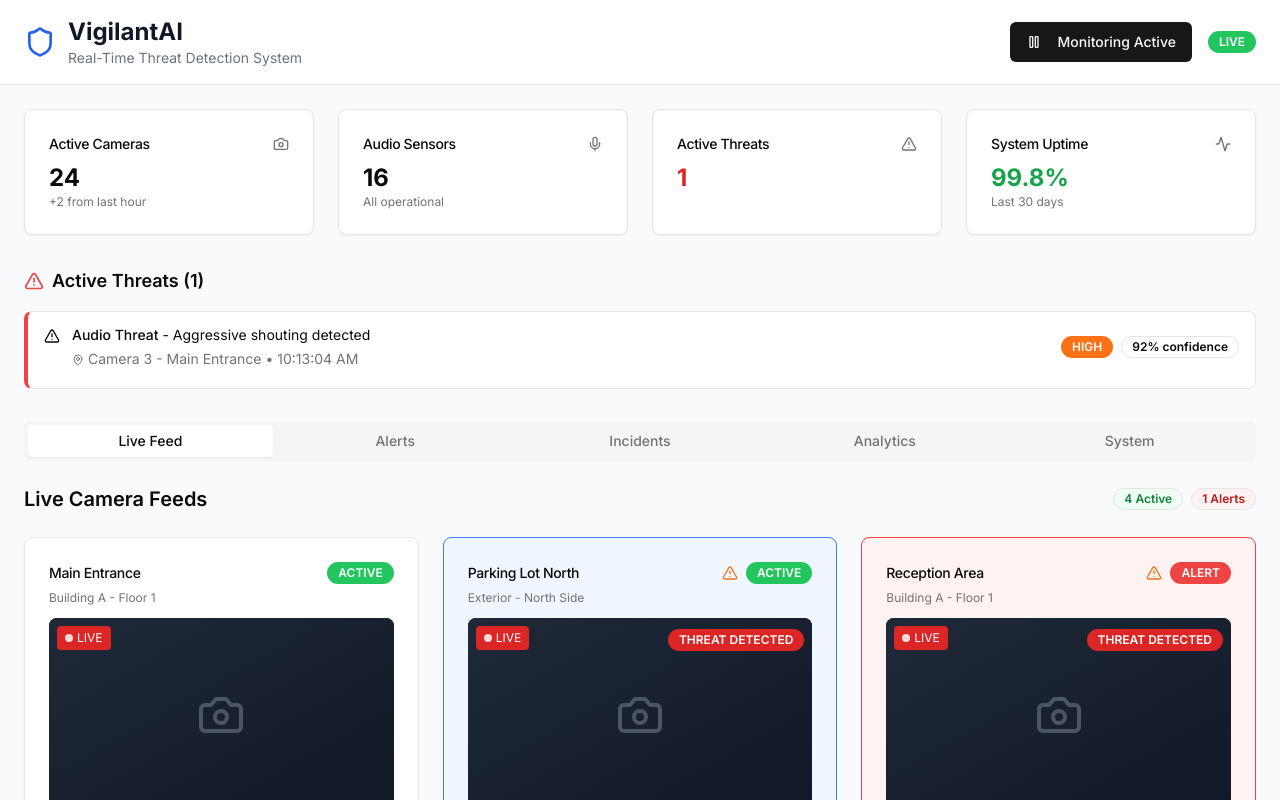
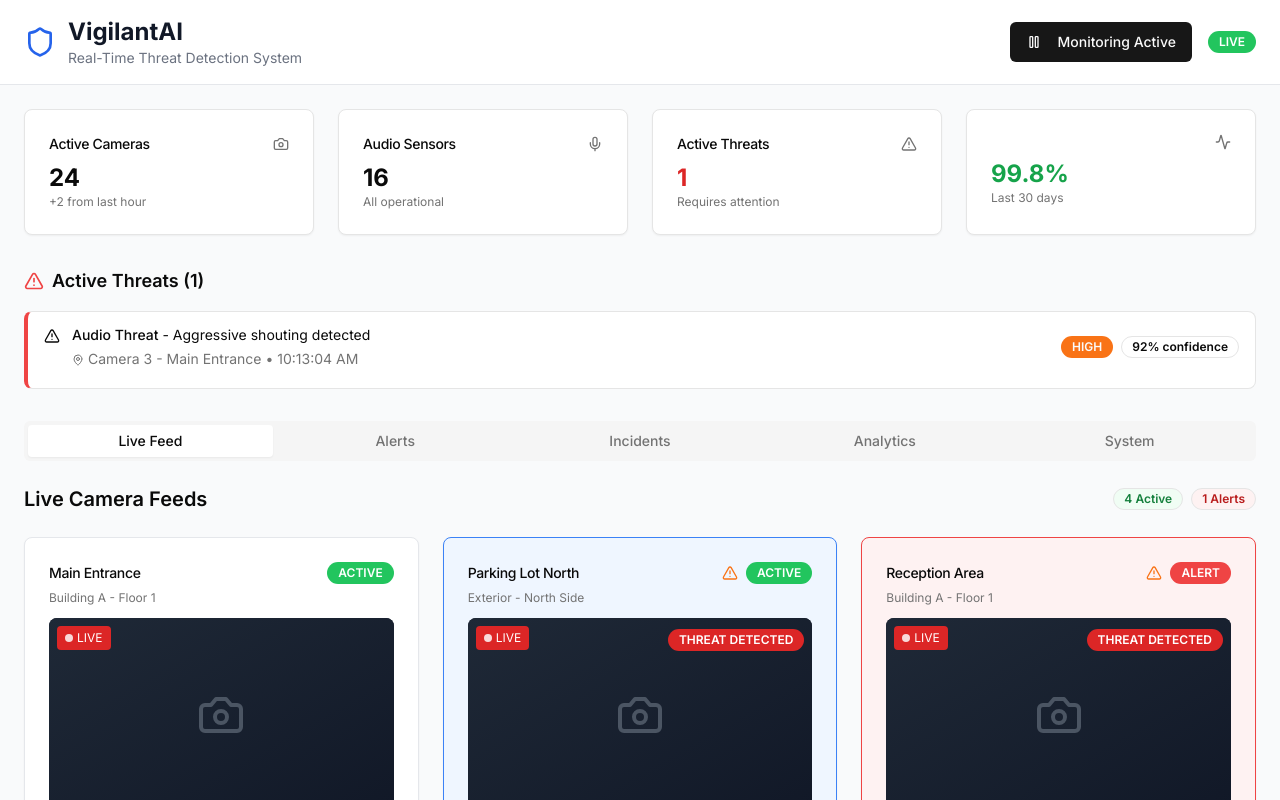
Before and after one commit to ManthikaL/vigilant-ai-system, a Next.js app: page / in a window 1280 px wide. Shown: the top 800 px of the page. Built offline with nearby package versions, Linux system fonts and the light colour scheme.

Commit message:
second Update the CardHeader

```diff
--- a/app/page.tsx
+++ b/app/page.tsx
@@ -163,13 +163,13 @@ export default function Dashboard() {
             </CardHeader>
             <CardContent>
               <div className="text-2xl font-bold text-red-600">{activeIncidents.length}</div>
-              <p className="text-xs text-muted-foreground"></p>
+              <p className="text-xs text-muted-foreground">Requires attention</p>
             </CardContent>
           </Card>
 
           <Card>
             <CardHeader className="flex flex-row items-center justify-between space-y-0 pb-2">
-              <CardTitle className="text-sm font-medium">System Uptime</CardTitle>
+              <CardTitle className="text-sm font-medium"></CardTitle>
               <Activity className="h-4 w-4 text-muted-foreground" />
             </CardHeader>
             <CardContent>
```
